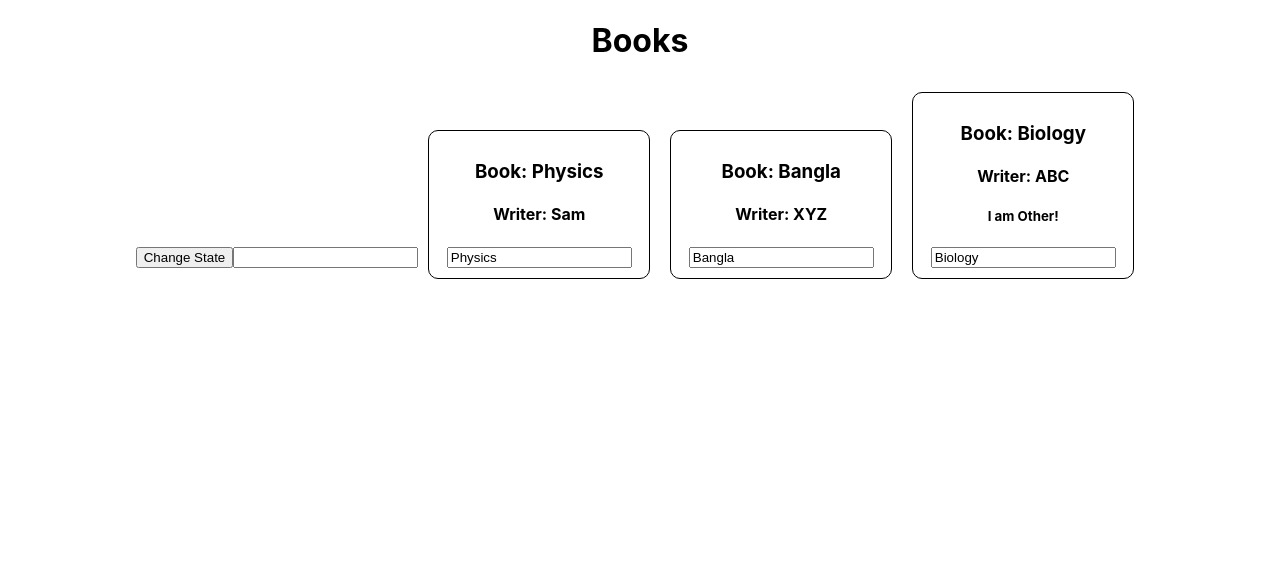
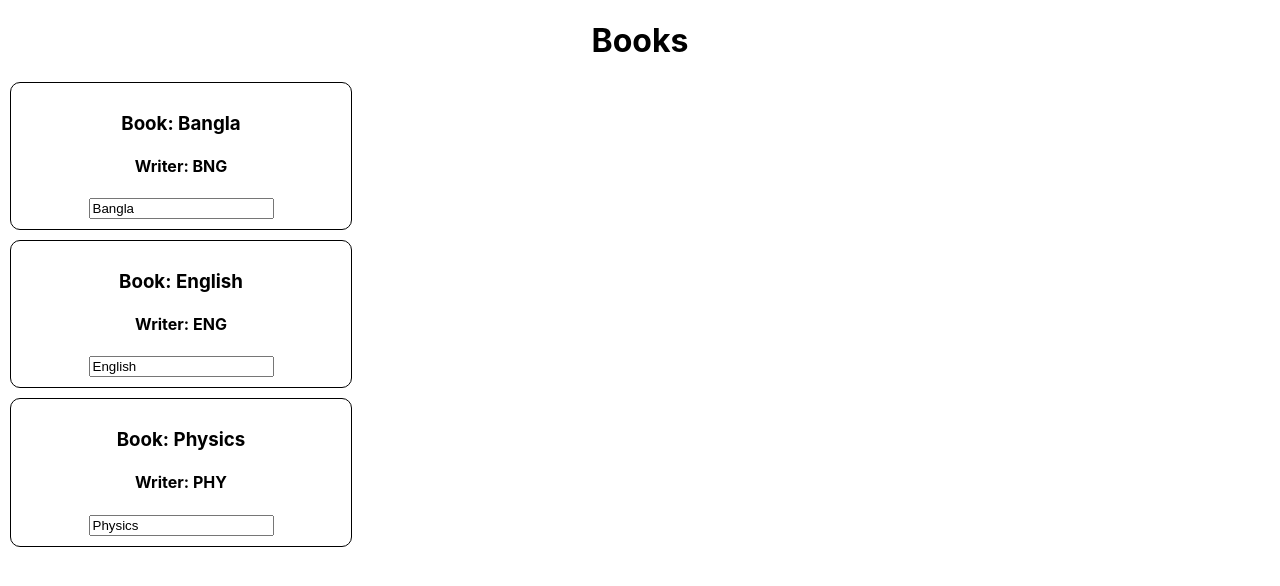
Before and after one commit to akash3410/CreateReactAppPractice, a React (Create React App) app: page / in a window 1280 px wide. Shown: the top 586 px of the page. Built offline with nearby package versions, Linux system fonts and the light colour scheme.

Commit message:
Dynamic & Flexiable List Component

```diff
--- a/src/App.js
+++ b/src/App.js
@@ -16,70 +16,146 @@
 //   // Another Way
 //   // return React.createElement('div', { className: "App" }, React.createElement('h1', null, "Hello World!"), <Person />)
 // }
+// class App extends Component {
+//   state = {
+//     books: [
+//       { id: 1, bookName: "Physics", Writer: "Sam" },
+//       { id: 2, bookName: "Bangla", Writer: "XYZ" },
+//       { id: 3, bookName: "Biology", Writer: "ABC" }
+//     ],
+//     other: "I am Other!"
+//   }
+
+//   // // In old Version
+//   // constructor() {
+//   //   super();
+//   //   this.state = {
+//   //     books: [
+//   //       { bookName: "Physics", Writer: "Sam" },
+//   //       { bookName: "Bangla", Writer: "XYZ" },
+//   //       { bookName: "Biology", Writer: "ABC" }
+//   //     ],
+//   //     other: "I am Other!"
+//   //   }
+//   // }
+
+//   // changeState = (newBook, newWriter) => {
+//   //   this.setState({
+//   //     books: [
+//   //       { bookName: newBook, Writer: newWriter },
+//   //       { bookName: newBook, Writer: newWriter },
+//   //       { bookName: "Mathmetics", Writer: "MATH" }
+//   //     ]
+//   //   });
+//   // }
+
+//   changeWithInputState = (event, index) => {
+//     // this.setState({
+//     //   books: [
+//     //     { bookName: event.target.value, Writer: "ABC" },
+//     //     { bookName: "Bangla", Writer: "newWriter" },
+//     //     { bookName: "Mathmetics", Writer: "MATH" }
+//     //   ]
+//     // });
+//     const book = { ...this.state.books[index] }
+//     book.bookName = event.target.value;
+//     const books = [...this.state.books];
+//     books[index] = book;
+//     this.setState({ books: books });
+//   }
+
+//   deleteBookState = (event, index) => {
+//     const book = [...this.state.books];
+//     book.splice(index, 1);
+//     this.setState({
+//       books: book
+//     })
+//   }
+//   render() {
+//     // const bookStateArray = this.state.books;
+//     // console.log(bookStateArray);
+//     const books = this.state.books.map((book, index) => {
+//       return (
+//         <Books
+//           bookName={book.bookName}
+//           Writer={book.Writer}
+//           delete={(event) => this.deleteBookState(event, index)}
+//           key={book.id}
+//           InputState={(event) => this.changeWithInputState(event, index)} />
+//       );
+//     });
+
+//     return (
+//       <div className="App">
+//         {/* <h1>Hello World!</h1>
+//         <Person name="Akash" age="24" />
+//         <Person name="Arifuzzaman" age="27" />
+//         <Person name="Arfan" age="20" />
+//         <Person name="Arifuzzan" age="28">Somethig Extra</Person> */}
+
+//         {/* or */}
+//         {/* <Person></Person> */}
+
+//         <h1>Books</h1>
+//         {books}
+//         {/* <button onClick={() => this.changeState("Programming Language", "New Writer")}>Change State</button> */}
+
+//         {/* <input type="text" className="input" onChange={this.changeWithInputState} /> */}
+
+//         {/* <Books bookName={this.state.books[0].bookName} Writer={this.state.books[0].Writer} InputState={this.changeWithInputState} />
+//         <Books bookName={this.state.books[1].bookName} Writer={this.state.books[1].Writer} Change={() => this.changeState("C++", "C")} />
+//         <Books bookName={this.state.books[2].bookName} Writer={this.state.books[2].Writer} other={this.state.other} /> */}
+//       </div>
+//     );
+//   }
+// }
+
 class App extends Component {
   state = {
     books: [
-      { bookName: "Physics", Writer: "Sam" },
-      { bookName: "Bangla", Writer: "XYZ" },
-      { bookName: "Biology", Writer: "ABC" }
+      { id: 1, bookName: "Bangla", Writer: "BNG" },
+      { id: 2, bookName: "English", Writer: "ENG" },
+      { id: 3, bookName: "Physics", Writer: "PHY" }
     ],
-    other: "I am Other!"
+    other: "I am Other"
   }
 
-  // // In old Version
-  // constructor() {
-  //   super();
-  //   this.state = {
-  //     books: [
-  //       { bookName: "Physics", Writer: "Sam" },
-  //       { bookName: "Bangla", Writer: "XYZ" },
-  //       { bookName: "Biology", Writer: "ABC" }
-  //     ],
-  //     other: "I am Other!"
-  //   }
-  // }
+  deleteBookState(event, index) {
+    const book = [...this.state.books];
+    book.splice(index, 1);
+    this.setState({
+      books: book
+    })
+  }
 
-  changeState = (newBook, newWriter) => {
+  changFromInputState(event, index) {
+    const book = { ...this.state.books[index] };
+    book.bookName = event.target.value;
+    const books = [...this.state.books];
+    books[index] = book;
     this.setState({
-      books: [
-        { bookName: newBook, Writer: newWriter },
-        { bookName: newBook, Writer: newWriter },
-        { bookName: "Mathmetics", Writer: "MATH" }
-      ]
-    });
+      books: books
+    })
   }
-  changeWithInputState = event => {
-    this.setState({
-      books: [
-        { bookName: event.target.value, Writer: "ABC" },
-        { bookName: "Bangla", Writer: "newWriter" },
-        { bookName: "Mathmetics", Writer: "MATH" }
-      ]
-    });
-  }
+
   render() {
+    const books = this.state.books.map((book, index) => {
+      return (
+        <Books
+          bookName={book.bookName}
+          Writer={book.Writer}
+          delete={(event) => this.deleteBookState(event, index)}
+          key={book.id}
+          inputState={(event) => this.changFromInputState(event, index)}
+        />
+      );
+    })
     return (
-      <div className="App">
-        {/* <h1>Hello World!</h1>
-        <Person name="Akash" age="24" />
-        <Person name="Arifuzzaman" age="27" />
-        <Person name="Arfan" age="20" />
-        <Person name="Arifuzzan" age="28">Somethig Extra</Person> */}
-
-        {/* or */}
-        {/* <Person></Person> */}
-
+      <div className='App'>
         <h1>Books</h1>
-        <button onClick={() => this.changeState("Programming Language", "New Writer")}>Change State</button>
-
-        <input type="text" className="input" onChange={this.changeWithInputState} />
-
-        <Books bookName={this.state.books[0].bookName} Writer={this.state.books[0].Writer} InputState={this.changeWithInputState} />
-        <Books bookName={this.state.books[1].bookName} Writer={this.state.books[1].Writer} Change={() => this.changeState("C++", "C")} />
-        <Books bookName={this.state.books[2].bookName} Writer={this.state.books[2].Writer} other={this.state.other} />
+        {books}
       </div>
     );
   }
 }
-
 export default App;
--- a/src/Components/Book.js
+++ b/src/Components/Book.js
@@ -1,13 +1,23 @@
 import React from "react";
 import '../StyleSheet/Style.css';
 
+// const Books = props => {
+//   return (
+//     <div className="book">
+//       <h3 onClick={props.delete}>Book: {props.bookName}</h3>
+//       <h4>Writer: {props.Writer}</h4>
+//       <h5>{props.other}</h5>
+//       <input type="text" onChange={props.InputState} value={props.bookName}></input>
+//     </div>
+//   );
+// }
+
 const Books = props => {
   return (
-    <div className="Books">
-      <h3 onClick={props.Change}>Book: {props.bookName}</h3>
+    <div className="book">
+      <h3 onClick={props.delete}>Book: {props.bookName}</h3>
       <h4>Writer: {props.Writer}</h4>
-      <h5>{props.other}</h5>
-      <input type="text" onChange={props.InputState} value={props.bookName}></input>
+      <input type="text" onChange={props.inputState} value={props.bookName} />
     </div>
   );
 }
--- a/src/StyleSheet/Style.css
+++ b/src/StyleSheet/Style.css
@@ -1,8 +1,11 @@
-.Books {
-  display: inline-block;
-  width: 200px;
+.book {
+  /* display: inline-block; */
+  /* width: 200px; */
+  display: block;
+  width: 25%;
   border: 1px solid;
   border-radius: 10px;
   padding: 10px;
   margin: 10px;
+  text-align: center;
 }
```
